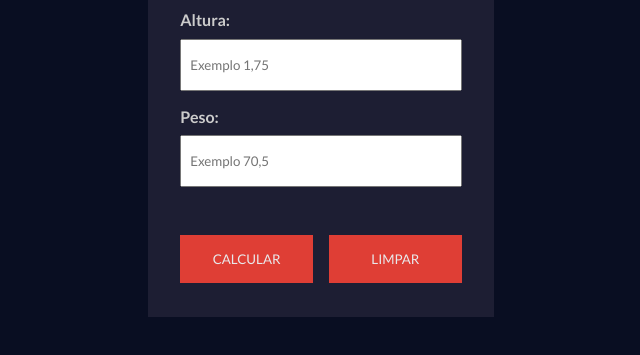
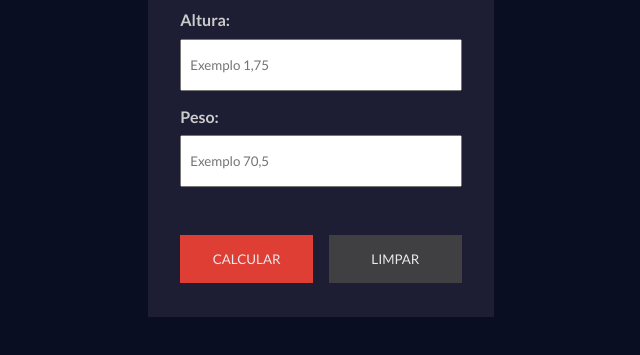
Before and after one commit to CaioSiqueira01/Calculadora-IMC-JS, a plain HTML site: page index.html in a window 1280 px wide. Shown: the part 283-638 px from the top of the page, without its empty margins (319-959 px from the left). Drawn offline with Linux system fonts and the light colour scheme.

Commit message:
Changing the clear button background

```diff
--- a/styles/style.css
+++ b/styles/style.css
@@ -76,3 +76,7 @@ button {
 button:hover {
     opacity: 1;
 }
+
+#clear-btn{
+    background-color: #444;
+}
```
